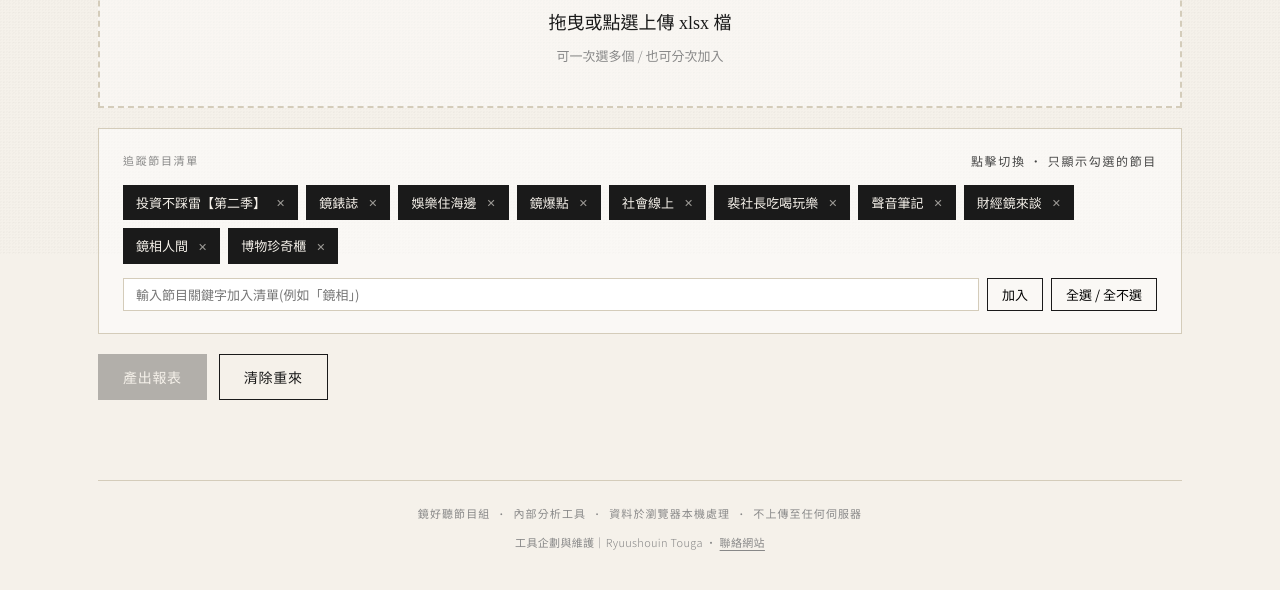
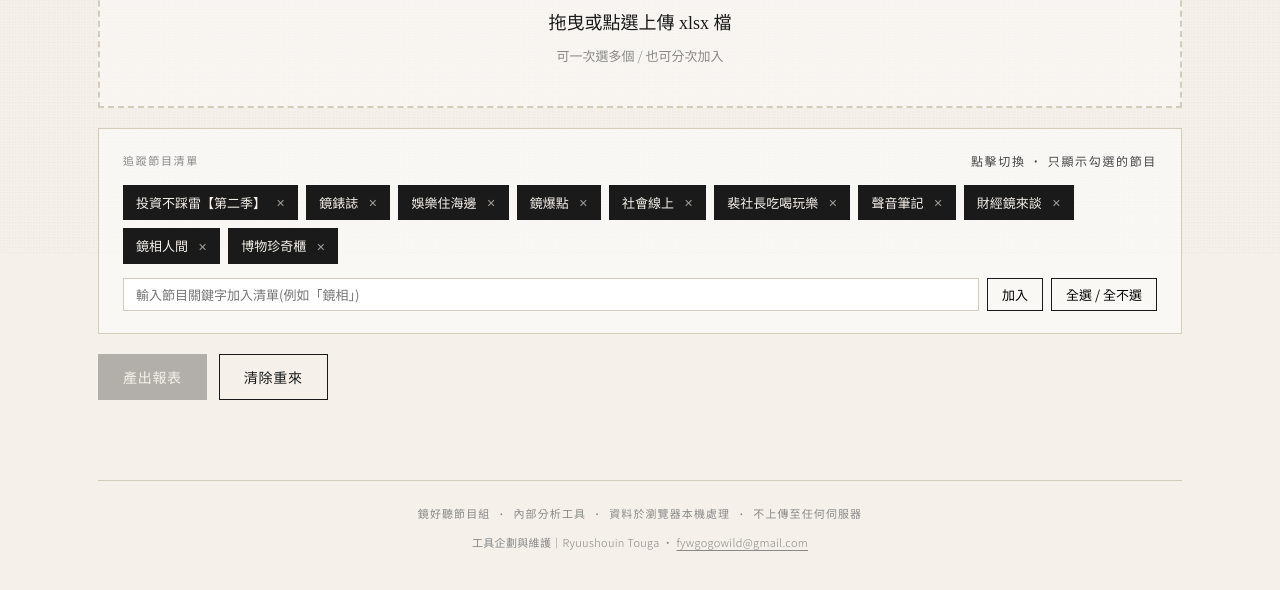
Before and after one commit to mirrorvoicegit/podcast-datas-platform, a plain HTML site: page tool-2/index.html in a window 1280 px wide. Shown: the part 546-1136 px from the top of the page. Drawn offline with nearby package versions, Linux system fonts and the light colour scheme.

Commit message:
頁尾聯絡方式改為 Email 並移除網站連結

```diff
--- a/tool-2/index.html
+++ b/tool-2/index.html
@@ -947,7 +947,7 @@
 
   <footer>
     鏡好聽節目組 · 內部分析工具 · 資料於瀏覽器本機處理 · 不上傳至任何伺服器
-    <div class="tool-credit">工具企劃與維護｜Ryuushouin Touga · <a href="https://gogowildnotes.com/" target="_blank" rel="noopener noreferrer">聯絡網站</a></div>
+    <div class="tool-credit">工具企劃與維護｜Ryuushouin Touga · <a href="mailto:fywgogowild@gmail.com">fywgogowild@gmail.com</a></div>
   </footer>
 
 </div>
```
